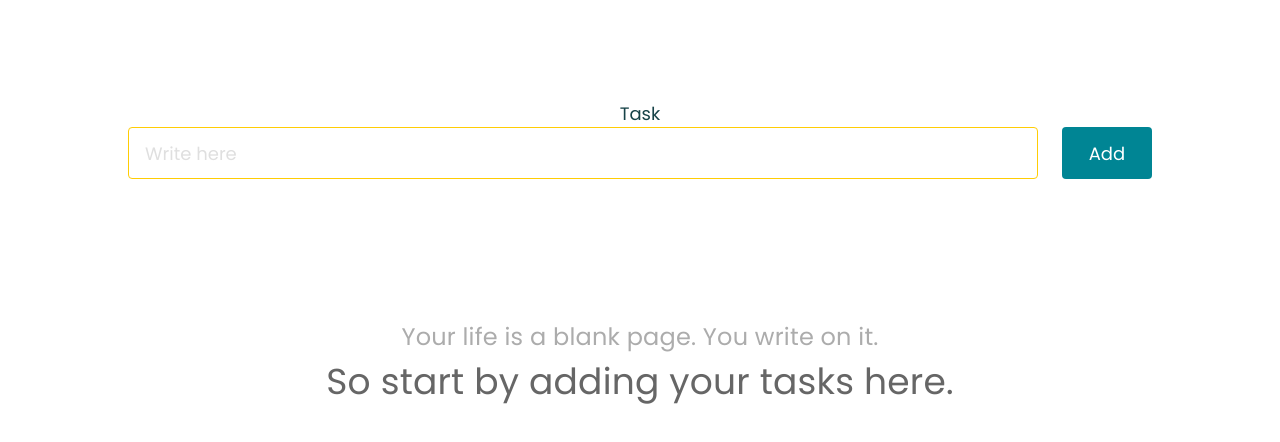
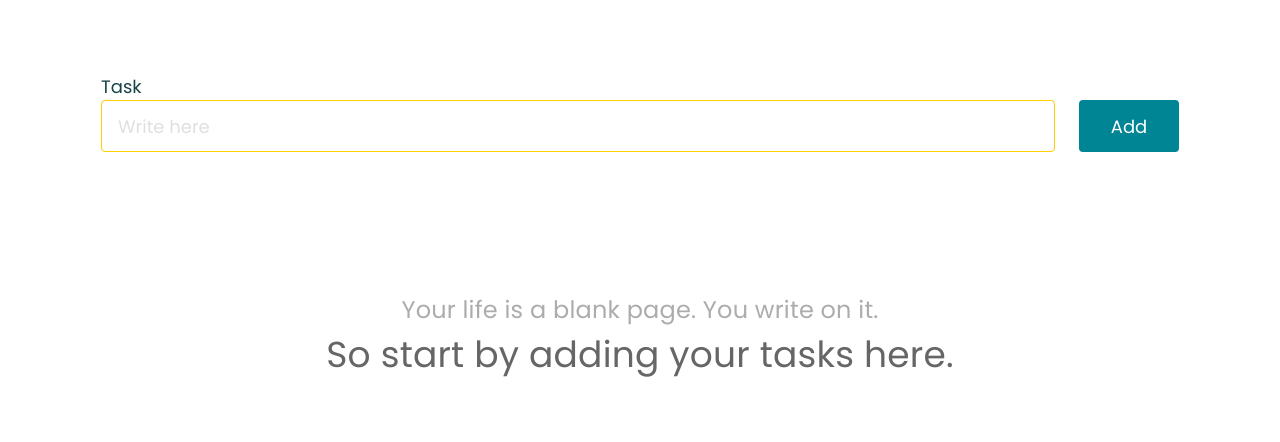
Before and after one commit to petrosyanhovo/react-todolist-mamble, a React (Create React App) app: page / in a window 1280 px wide. Shown: the top 442 px of the page. Built offline with nearby package versions, Linux system fonts and the light colour scheme.

Commit message:
Added 'completed' hide and show functionality

```diff
--- a/src/App.js
+++ b/src/App.js
@@ -10,6 +10,8 @@ const App = () => {
   const [todos, setTodos] = useState([])
   const [isShowQuote, setIsShowQuote] = useState(true)
   const [isShowCheckbox, setIsShowCheckBox] = useState(false)
+  const [completed, setCompleted] = useState([])
+
 
   if (isShowQuote === false && todos.length === 0) {
     setIsShowQuote(true)
@@ -17,8 +19,18 @@ const App = () => {
   return (
     <div className='todo-app'>
       {
-        isShowCheckbox ? <TodoHeader todos={todos} onHideCompleted={() => {
-        setTodos(todos.filter((todo) => !todo.isCompleted))
+        isShowCheckbox ? <TodoHeader
+          todos={todos}
+          onHideCompleted={(e) => {
+            if(e.target.checked) {
+            setCompleted(todos.filter((todo) => todo.isCompleted))
+            setTodos(todos.filter((todo) => !todo.isCompleted))
+            } else {
+              setTodos([
+                ...todos,
+                ...completed,
+              ])
+            }
       }}  /> : null
       }
       <TodoForm
--- a/src/components/TodoForm/TodoForm.css
+++ b/src/components/TodoForm/TodoForm.css
@@ -1,21 +1,23 @@
 .todo-form {
-    width: 100%;
+    max-width: 1078px;
     display: flex;
     flex-direction: column;
     /* justify-content: center; */
     align-items: center;
+    position : relative;
 }
 
 form {
     display: flex;
     align-items: center;
-    justify-content: center;
-    width: 80%;
-
+    /* justify-content: center; */
+    /* width: 80%; */
+    /* width : 1078px; */
+    width : 100%
 }
 
 form .forInput {
-    width: 100%;
+    /* width: 100%; */
     position: relative;
 }
 
@@ -57,13 +59,17 @@ form .forInput {
     line-height: 27px;
     color: #174348;
     margin: 0;
+    /* float : left */
+    position : absolute;
+    top : -27px;
+    left : 0;
+    /* display : block; */
 }
 
 .todo-input {
     height: 52px;
     border: 1px solid #FFCD04;
-    /* width: 954px; */
-    width: 100%;
+    width: 954px;
     cursor: pointer;
     padding-left: 16px;
     padding: 13px 0 12px 16px;
@@ -80,7 +86,6 @@ form .forInput {
 
 .todo-input:focus {
     outline: none;
-    cursor: context-menu;
 }
 
 .todo-input::placeholder {
--- a/src/components/TodoForm/TodoForm.js
+++ b/src/components/TodoForm/TodoForm.js
@@ -20,7 +20,7 @@ const TodoForm = ({ onAdd, todos, isShowQuote }) => {
                 <div className="forInput">
                     <input
                         onClick={(e) => {
-                            // e.preventDefault();
+                            e.preventDefault();
                             clearTextRef.current.style.display = "block";
                         }}
                         placeholder="Write here"
--- a/src/components/TodoHeader/TodoHeader.js
+++ b/src/components/TodoHeader/TodoHeader.js
@@ -1,7 +1,7 @@
 import React from "react";
 import "./TodoHeader.css";
 
-const TodoHeader = ({ todos, onHideCompleted }) => {
+const TodoHeader = ({ todos, onHideCompleted, completed, setCompleted }) => {
     todos.filter((todo) => todo.isCompleted);
 
     return (
```
